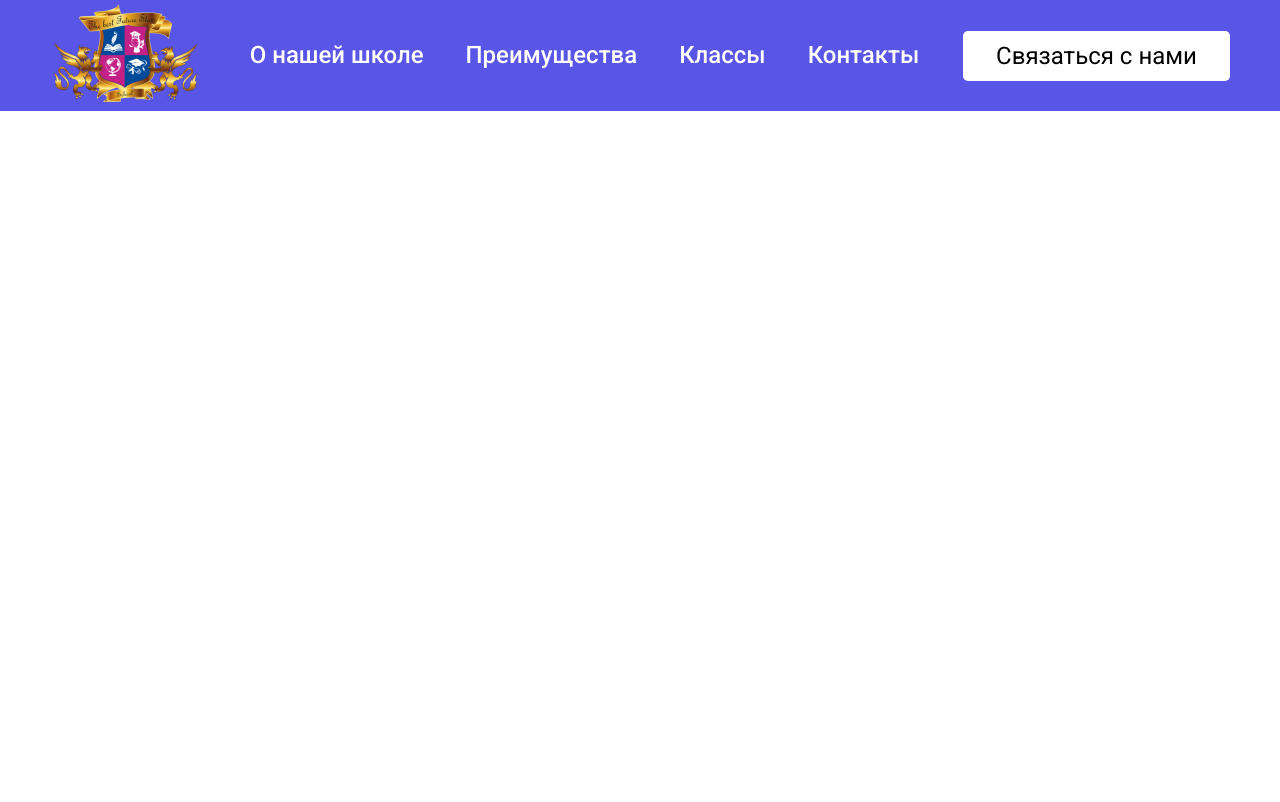
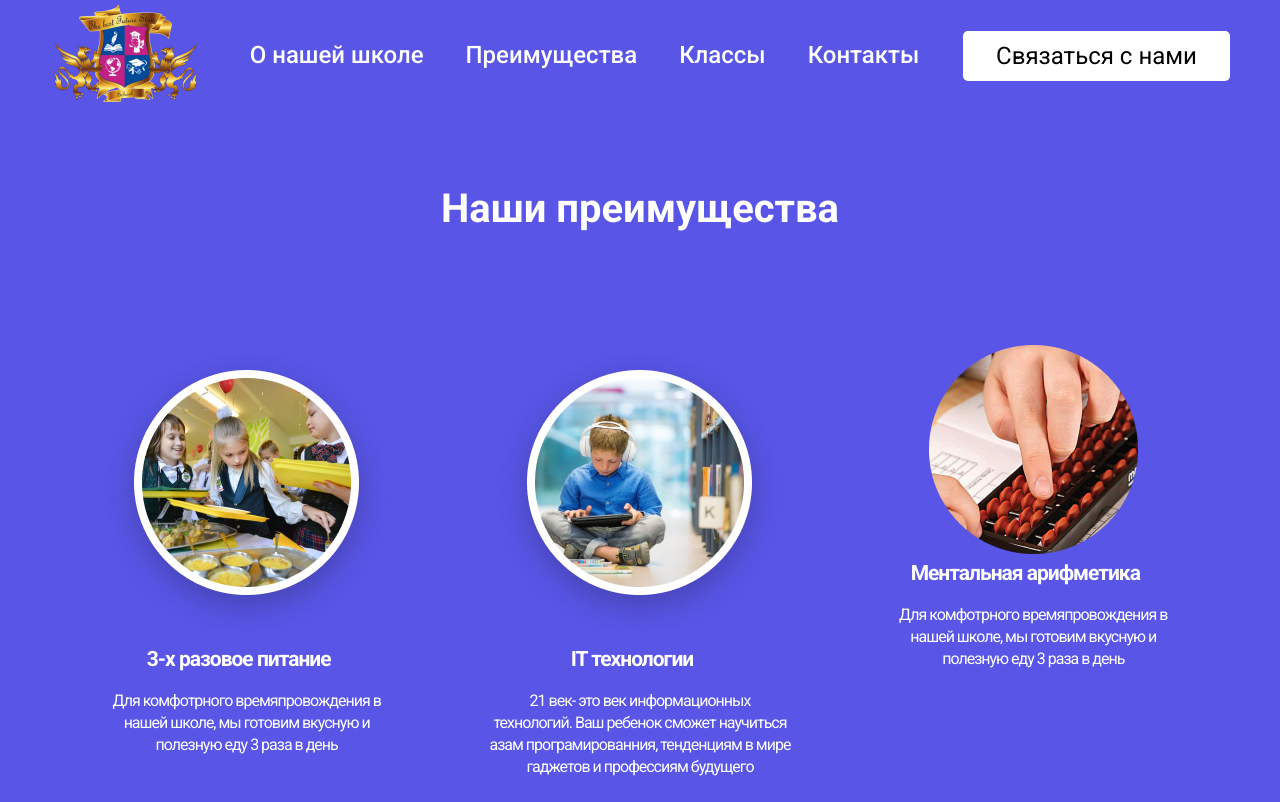
Before and after one commit to Munirabonu/group1, a plain HTML site: page index.html in a window 1280 px wide. Shown: the top 802 px of the page. Drawn offline with Linux system fonts and the light colour scheme.

Commit message:
advantage

```diff
--- a/index.html
+++ b/index.html
@@ -34,5 +34,45 @@
         </div>
       </div>
     </nav>
+    <!-- advantage start -->
+    <div class="advantage">
+      <div class="container">
+        <h1 class="advantage-title">Наши преимущества</h1>
+        <section class="advantage-wrapper">
+          <div class="advantage-item">
+            <img src="./media/image/1.png" alt="girl">
+            <h3>3-х разовое питание </h3>
+            <p class="first-paragraph">Для комфотрного времяпровождения в нашей школе, мы готовим вкусную и полезную еду 3
+              раза в день</p>
+          </div>
+          <div class="advantage-item">
+            <img src="./media/image/2.png" alt="boy">
+            <h3>IT технологии</h3>
+            <p class="second-paragraph">21 век- это век информационных технологий. Ваш ребенок сможет научиться азам
+              програмированния, тенденциям в
+              мире гаджетов и профессиям будущего</p>
+          </div>
+          <div class="advantage-item">
+            <img src="./media/image/3.png" alt="count">
+            <h3>Ментальная арифметика </h3>
+            <p class="third-paragraph">Для комфотрного времяпровождения в нашей школе, мы готовим вкусную и полезную еду 3
+              раза в день</p>
+          </div>
+          <div class="advantage-item">
+            <img src="./media/image/4.png" alt="flag">
+            <h3>Общение на английском языке </h3>
+            <p>Для комфотрного времяпровождения в нашей школе, мы готовим вкусную и полезную еду 3 раза в день</p>
+          </div>
+          <div class="advantage-item">
+            <img src="./media/image/5.png" alt="flag">
+            <h3>Иностранные языки</h3>
+            <p class="fourth-paragraph">Наши высококвалифицированные учителя обучат детей: Английскому, русскому,
+              арабскому
+              и китайскому языку</p>
+          </div>
+        </section>
+      </div>
+    </div>
+    <!-- advantage end -->
   </body>
 </html>
--- a/style.css
+++ b/style.css
@@ -78,3 +78,98 @@ nav {
 [type='checkbox']:checked ~label {
     background: #5855e7;
 }
+/* advantage start */
+.advantage{
+  background: #5855e7;
+}
+
+.advantage-wrapper {
+  display: flex;
+  justify-content: center;
+  flex-wrap: wrap;
+  padding-top: 91px;
+
+}
+
+.advantage-item {
+  padding: 20px;
+  width: 301px;
+  text-align: center;
+  margin: 0 auto;
+}
+
+.advantage-title {
+  text-align: center;
+  padding-top: 73px;
+  font-style: normal;
+  font-weight: 700;
+  font-size: 40px;
+  line-height: 50px;
+  color: #FFFFFF;
+}
+
+.advantage-item h3 {
+  width: 285px;
+  font-style: normal;
+  font-weight: 700;
+  font-size: 21px;
+  letter-spacing: -1px;
+  line-height: 30px;
+  color: #FFFFFF;
+}
+
+.advantage-item img {
+  margin: 0;
+  padding: 0;
+}
+
+.advantage-item p {
+  margin-top: 16px;
+  font-style: normal;
+  font-weight: 400;
+  font-size: 16px;
+  line-height: 22px;
+  letter-spacing: -1px;
+  color: #FFFFFF;
+}
+@media  (max-width:375px){
+  .advantage-wrapper {
+    flex-direction: column;
+    align-items: center;
+
+
+  }
+
+  .advantage-title {
+    font-style: normal;
+    font-weight: 700;
+    font-size: 22px;
+    line-height: 40px;
+  }
+
+  .advantage-item {
+    width: 270px;
+
+  }
+
+  .advantage-item img {
+    width: 209px;
+    /* height: 200px; */
+  }
+
+  .advantage-item h3 {
+    width: 260px;
+    font-style: normal;
+    font-weight: 700;
+    font-size: 18px;
+    line-height: 30px;
+  }
+
+  .advantage-item p {
+    width: 260px;
+    font-size: 14px;
+  }
+
+}
+
+/* advantage end */
```
Also changed, not shown: media/image/1.png (added), media/image/2.png (added), media/image/3.png (added), media/image/4.png (added), media/image/5.png (added).
